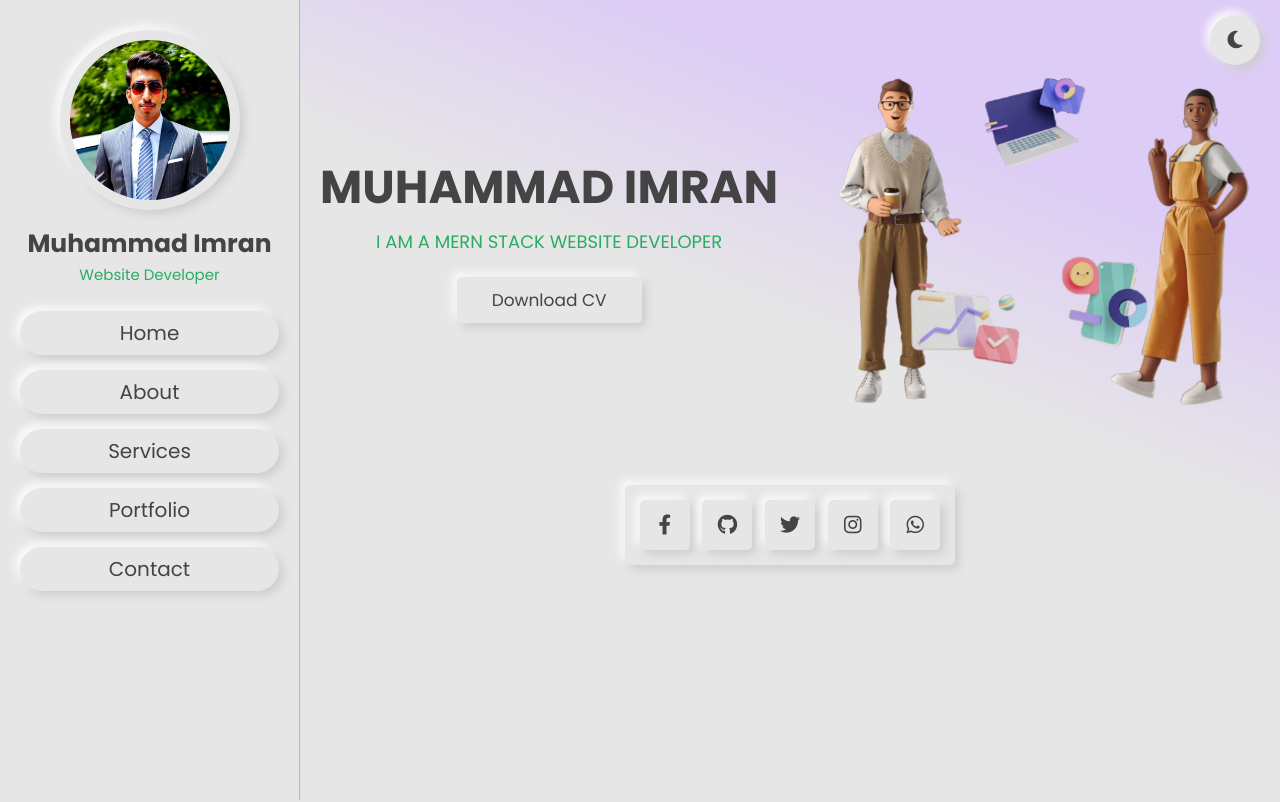
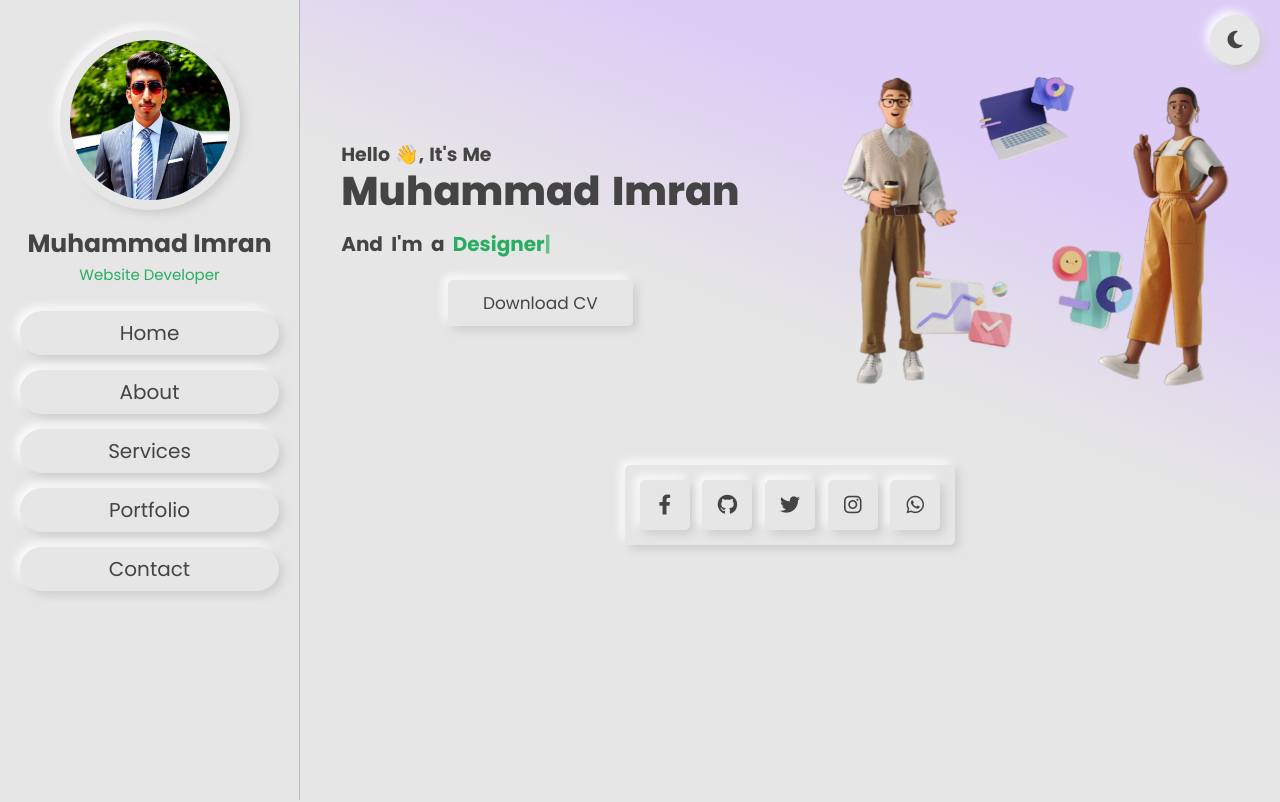
Before and after one commit to Muhammadimran7808/Portfolio, a plain HTML site: page index.html in a window 1280 px wide. Shown: the top 802 px of the page. Drawn offline with nearby package versions, Linux system fonts and the light colour scheme.

Commit message:
Adding text typing effect

```diff
--- a/index.html
+++ b/index.html
@@ -38,8 +38,9 @@
     <section class="home" id="home">
         <div class="hero-container">
             <div class="content">
+                <h4>Hello 👋, it's me</h4>
                 <h3>Muhammad Imran</h3>
-                <p>I am a mern stack website developer</p>
+                <p>And I'm a <span class="typing"></span></p>
                 <a href="images/my_resume.png" download="my_resume" class="btn">Download CV</a>
             </div>
             <div class="hero-image">
@@ -227,6 +228,9 @@
         <span class="footer-heart">&hearts; </span>| all rights reserved.
     </div>
 
+
+    <!--Typing effect cdn link  -->
+    <script src="https://unpkg.com/typed.js@2.0.16/dist/typed.umd.js"></script>
     <script src="script.js"></script>
 </body>
 
--- a/script.js
+++ b/script.js
@@ -45,3 +45,14 @@ allAncherTag.forEach(function(elem){
           x.addEventListener('change',myFunction) // Attach listener function on state changes
     })
 })
+
+
+
+// Typing effect
+let typed = new Typed('.typing', {
+    strings: ["Web Developer", "Designer", "Blogger","Freelancer"],
+    typeSpeed: 100,
+    backSpeed: 60,
+    backDelay: 1000,
+    loop: true
+});
--- a/style.css
+++ b/style.css
@@ -68,6 +68,7 @@ body.active {
     height: 18rem;
     width: 18rem;
     box-shadow: var(--box-shadow);
+    user-select: none;
 }
 
 .header .user h3 {
@@ -169,7 +170,8 @@ section {
 }
 
 .hero-container .hero-image img {
-    height: 36rem;
+    height: 34rem;
+    user-select: none;
     animation: img-animation 2.6s linear 0s infinite alternate;
 }
 
@@ -183,20 +185,36 @@ section {
     }
 }
 
+.hero-container .content h4{
+    font-size: 1.9rem;
+    text-align: left;
+    color: var(--black);
+    font-weight: 700;
+    word-spacing: .1rem;
+}
 .hero-container .content h3 {
-    font-size: 4.6rem;
+    font-size: 4rem;
     line-height: 1.1;
+    font-weight: 800;
     color: var(--black);
-    text-transform: uppercase;
+    word-spacing: .4rem;
+    /* text-transform: uppercase; */
 }
 
 .hero-container .content p {
-    font-size: 1.8rem;
+    font-size: 2rem;
     line-height: 1.1;
-    color: var(--green);
+    font-weight: 700;
+    text-align: left;
+    color: var(--black);
     padding-bottom: .5rem;
     margin-top: 2rem;
-    text-transform: uppercase;
+    word-spacing: .4rem;
+    text-transform:none;
+}
+
+.hero-container .content span{
+    color: var(--green);
 }
 
 .btn {
@@ -221,6 +239,7 @@ section {
     border-radius: .5rem;
     box-shadow: var(--box-shadow);
     padding: 1rem;
+    user-select: none
 
 }
 
@@ -448,6 +467,7 @@ section {
     width: 100%;
     object-fit: cover;
     image-rendering: optimizeSpeed;
+    user-select: none;
 }
 
 .portfolio .box-container .box .content {
```
